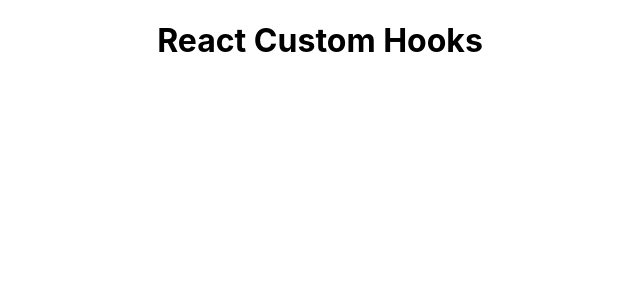
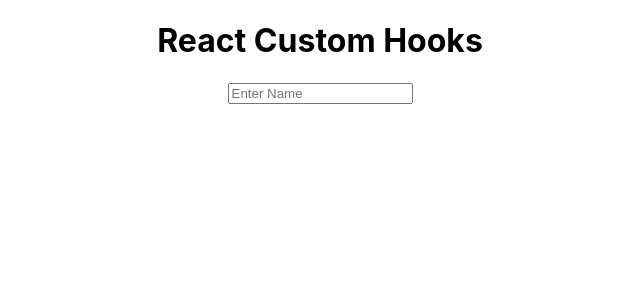
Before and after one commit to pras75299/Reactcustomhooks, a React (Create React App) app: page / in a window 1280 px wide. Shown: the top 300 px of the page, without its empty margins (320-960 px from the left). Built offline with nearby package versions, Linux system fonts and the light colour scheme.

Commit message:
create custom hook useLocalStorage to store data in local storage

```diff
--- a/src/App.js
+++ b/src/App.js
@@ -1,9 +1,13 @@
+import React from 'react';
 import './App.css';
+import useLocalStorage from './useLocalStorage';
 
 function App() {
+  const [name, setName] = useLocalStorage('name', '');
   return (
     <div className="App">
       <h1>React Custom Hooks</h1>
+      <input type="text" value={name} onChange={e => setName(e.target.value)} placeholder="Enter Name" />
     </div>
   );
 }
--- /dev/null
+++ b/src/useLocalStorage.js
@@ -0,0 +1,21 @@
+import {useState, useEffect} from 'react';
+
+function getSavedValue(key, initialValue) {
+    const savedValue = JSON.parse(localStorage.getItem(key))
+    if(savedValue) return savedValue
+
+    if(initialValue instanceof Function) return initialValue()
+    return initialValue
+}
+
+export default function useLocalStorage(key, initialValue) {
+    const [value, setValue] = useState(() => {
+        return getSavedValue(key, initialValue)
+    });
+
+    useEffect(() => {
+        localStorage.setItem(key, JSON.stringify(value))
+    }, [value])
+
+    return [value, setValue]
+}
```
Also changed, not shown: 1 other file (tests, documents, lock files or other folders).
